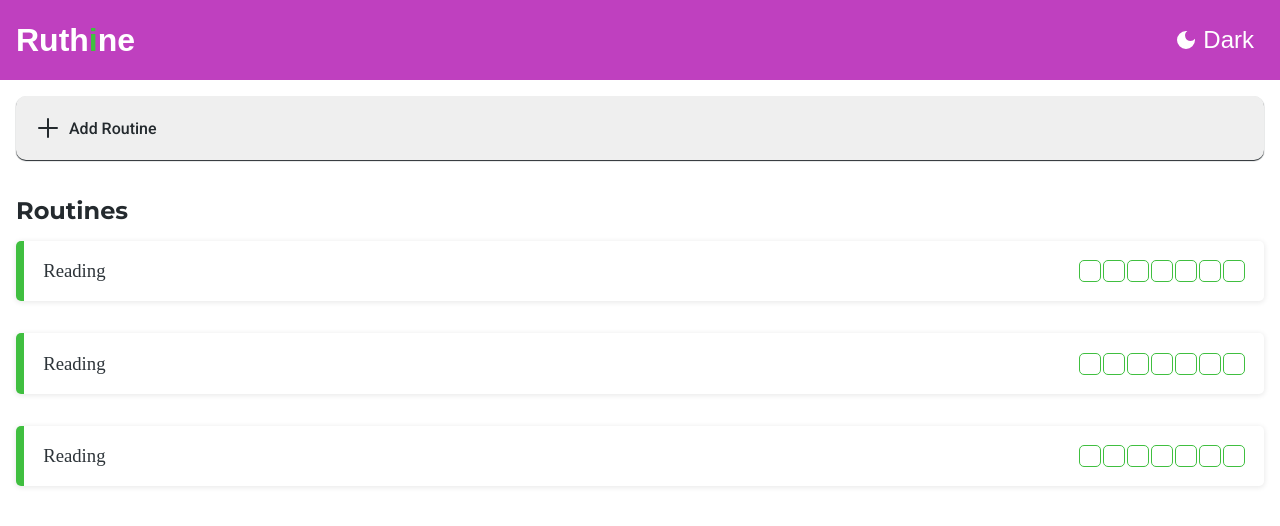
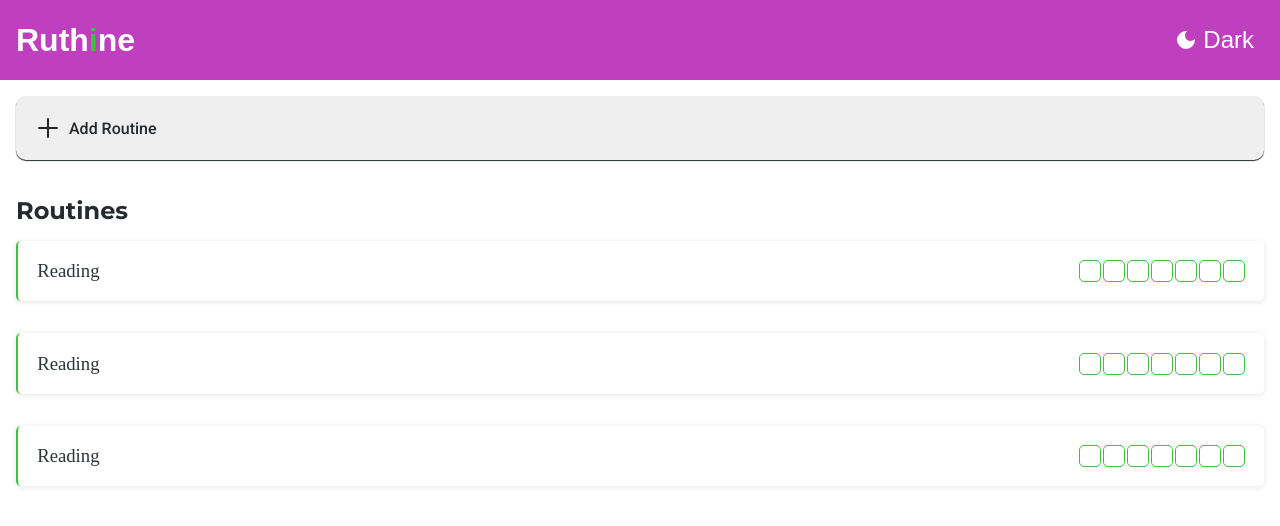
Before and after one commit to jephthahdominic/Consistensy, a React (Vite) app: page / in a window 1280 px wide. Shown: the top 526 px of the page. Built offline with nearby package versions, Linux system fonts and the light colour scheme; a web font is replaced by a local one.

Commit message:
removed the loading effect, created a success message modal component

```diff
--- a/src/components/Routine.module.css
+++ b/src/components/Routine.module.css
@@ -6,7 +6,7 @@
     text-decoration: none;
     padding: 1.2rem;
     border-radius: 5px;
-    border-left: .5rem solid var(--color-brand--2);
+    border-left: 2px solid var(--color-brand--2);
     box-shadow: 0px 1px 5px 1px var(--color-light--2);
     font-family: manrope sans-serif;
     font-size: 1rem;
```
